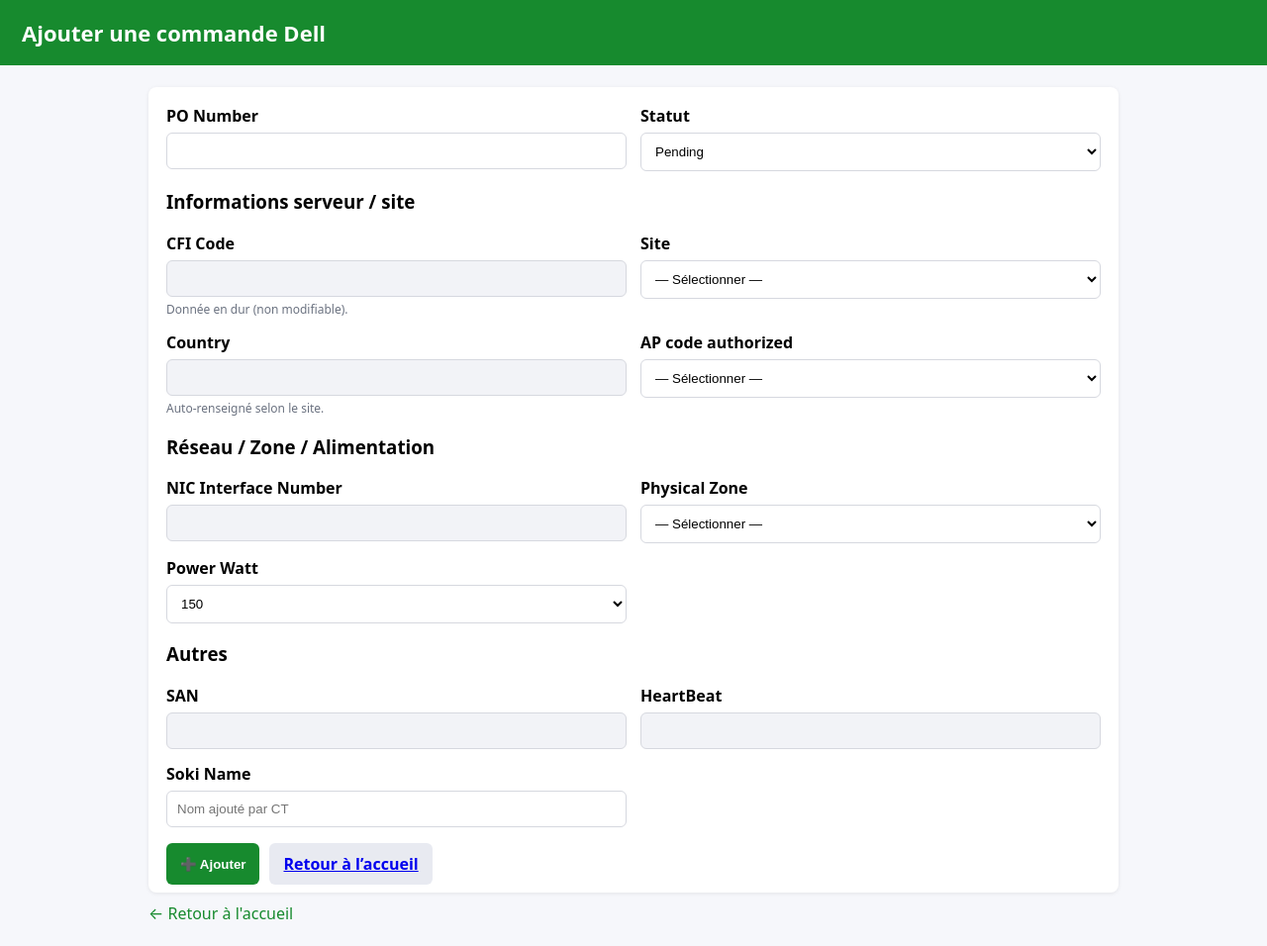
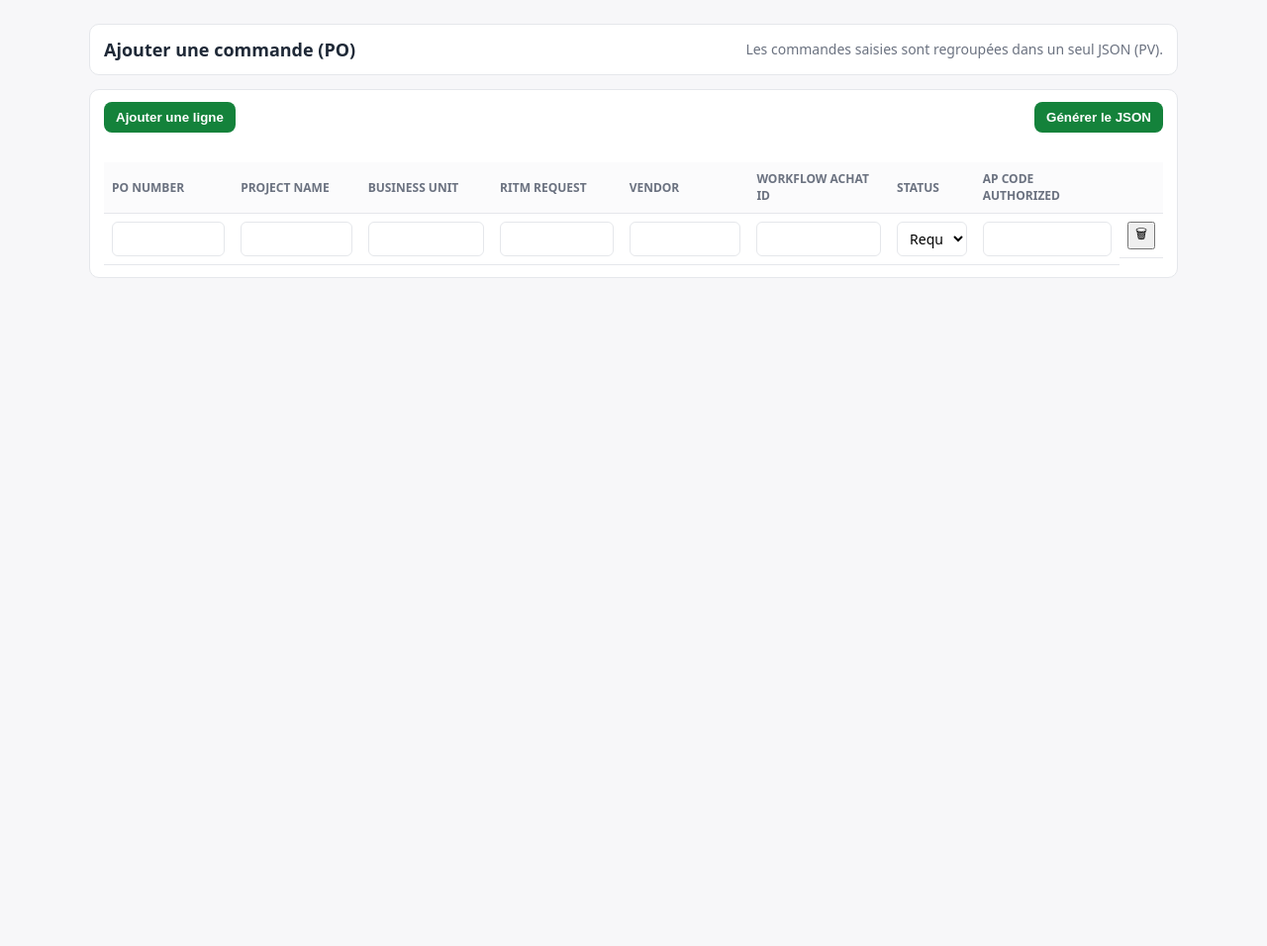
Before and after one commit to Selimyahyaoui/front, a FastAPI app: page /orders/add in a window 1280 px wide. Shown: the whole page at 99% size. After the commit the page ends 281 px from the top, so only its background shows below. Run offline with FastAPI, Linux system fonts and the light colour scheme; data that the repository does not hold is empty; parts of the project's set-up code (start-up, migrations or seed data) failed here and were passed over.

Commit message:
Update add_order.html

```diff
--- a/app/templates/add_order.html
+++ b/app/templates/add_order.html
@@ -1,171 +1,153 @@
-<!doctype html>
+<!DOCTYPE html>
 <html lang="fr">
 <head>
-  <meta charset="utf-8">
-  <title>Ajouter une commande Dell</title>
-  <meta name="viewport" content="width=device-width, initial-scale=1">
+  <meta charset="UTF-8" />
+  <title>Ajouter une commande (PO)</title>
+  <link rel="stylesheet" href="/static/style.css" />
+  <meta name="viewport" content="width=device-width, initial-scale=1" />
   <style>
-    body{font-family:system-ui,-apple-system,Segoe UI,Roboto,Ubuntu,"Helvetica Neue",Arial,sans-serif;background:#f6f7fb;margin:0}
-    header{background:#178a2e;color:#fff;padding:18px 22px;font-size:22px;font-weight:700}
-    .wrap{max-width:980px;margin:22px auto;padding:0 16px}
-    .card{background:#fff;border-radius:8px;box-shadow:0 1px 4px rgba(0,0,0,.08);padding:18px 18px 8px}
-    .grid{display:grid;grid-template-columns:1fr 1fr;gap:14px}
-    label{display:block;font-weight:600;margin-bottom:6px}
-    input[type=text],select{width:100%;box-sizing:border-box;padding:10px;border:1px solid #d6d8df;border-radius:6px;background:#fff}
-    input[disabled]{background:#f2f3f7;color:#7c7f8b}
-    .actions{margin-top:16px;display:flex;gap:10px}
-    .btn{padding:10px 14px;border-radius:6px;border:0;cursor:pointer;font-weight:600}
-    .btn-primary{background:#178a2e;color:#fff}
-    .btn-secondary{background:#e8eaf1}
-    .note{font-size:12px;color:#6b7280;margin-top:4px}
-    .alert{margin:14px 0;padding:12px;border-radius:6px}
-    .alert-ok{background:#e8f6ee;color:#115c22;border:1px solid #bfe6cb}
-    .alert-err{background:#fde8e8;color:#8b1e1e;border:1px solid #f5b5b5}
-    pre{background:#0f172a;color:#e2e8f0;padding:12px;border-radius:8px;overflow:auto}
-    a.back{display:inline-block;margin-top:10px;color:#178a2e;text-decoration:none}
+    :root{
+      --brand:#14823b; --ink:#1f2937; --muted:#6b7280; --bg:#f7f7f9;
+      --card:#fff; --border:#e5e7eb; --danger:#8a1d1d; --success:#116d37;
+      --success-bg:#e7f6ea; --danger-bg:#fdeaea;
+    }
+    html,body{margin:0;background:var(--bg);color:var(--ink);font:14px/1.45 system-ui,-apple-system,Segoe UI,Roboto,Ubuntu,"Helvetica Neue",Arial}
+    .shell{max-width:1100px;margin:24px auto;padding:0 16px}
+    .hero{display:flex;align-items:center;gap:12px;background:var(--card);border:1px solid var(--border);border-radius:10px;padding:12px 14px;margin-bottom:14px}
+    .hero h1{font-size:18px;margin:0}
+    .hint{color:var(--muted);margin-left:auto}
+    .alert{margin:12px 0;padding:10px 12px;border-radius:8px;border:1px solid transparent}
+    .alert.success{background:var(--success-bg);border-color:#cdebd7;color:var(--success)}
+    .alert.error{background:var(--danger-bg);border-color:#f5c2c2;color:var(--danger)}
+    .locked{background:#fff6d8;border:1px solid #f3e3a4;color:#5c4b00}
+    .card{background:var(--card);border:1px solid var(--border);border-radius:10px;padding:12px 14px}
+    .toolbar{display:flex;gap:10px;align-items:center;margin-bottom:10px}
+    .btn{border:0;background:var(--brand);color:#fff;border-radius:8px;padding:8px 12px;font-weight:600;cursor:pointer}
+    .btn:disabled{opacity:.6;cursor:not-allowed}
+    table{width:100%;border-collapse:separate;border-spacing:0}
+    thead th{position:sticky;top:0;background:#fbfbfc;border-bottom:1px solid var(--border);font-size:12px;text-transform:uppercase;color:var(--muted);padding:8px}
+    td{border-bottom:1px solid var(--border);padding:8px}
+    input,select{width:100%;box-sizing:border-box;border:1px solid var(--border);border-radius:6px;padding:6px 8px;background:#fff;font:inherit}
+    .row-actions{display:flex;gap:6px}
   </style>
+  <script>
+    // ----- dynamic rows -----
+    function newRow(data={}){
+      const tr = document.createElement('tr');
+      tr.className = 'order-row';
+      tr.innerHTML = `
+        <td><input name="po_number" value="${data.po_number||''}" required></td>
+        <td><input name="project_name" value="${data.project_name||''}" required></td>
+        <td><input name="business_unit" value="${data.business_unit||''}" required></td>
+        <td><input name="ritm_request" value="${data.ritm_request||''}" required></td>
+        <td><input name="vendor" value="${data.vendor||''}" required></td>
+        <td><input name="workflow_achat_id" type="number" step="1" min="0" value="${data.workflow_achat_id??''}" required></td>
+        <td>
+          <select name="status" required>
+            ${['Requested','Ordered','Shipped','Delivered'].map(s=>`<option ${data.status===s?'selected':''}>${s}</option>`).join('')}
+          </select>
+        </td>
+        <td><input name="ap_code_authorized" value="${data.ap_code_authorized||''}"></td>
+        <td class="row-actions">
+          <button type="button" onclick="removeRow(this)">🗑</button>
+        </td>`;
+      return tr;
+    }
+    function addRow(prefill){ document.querySelector('#rows').appendChild(newRow(prefill||{})); }
+    function removeRow(btn){ btn.closest('tr').remove(); updateSubmitState(); }
+
+    // ----- payload build -----
+    function collectAndSubmit(){
+      const rows = Array.from(document.querySelectorAll('.order-row'));
+      const orders = rows.map(r=>{
+        const get = n => r.querySelector(`[name="${n}"]`).value.trim();
+        const num = n => {
+          const v = r.querySelector(`[name="${n}"]`).value.trim();
+          return v==="" ? null : Number(v);
+        };
+        return {
+          po_number: get('po_number'),
+          project_name: get('project_name'),
+          business_unit: get('business_unit'),
+          ritm_request: get('ritm_request'),
+          vendor: get('vendor').toLowerCase(),   // règle historique: vendor en lowercase
+          workflow_achat_id: num('workflow_achat_id'),
+          status: get('status'),
+          ap_code_authorized: get('ap_code_authorized')
+        };
+      }).filter(o => o.po_number !== "");
+
+      document.getElementById('json_payload').value = JSON.stringify({orders});
+      return true;
+    }
+
+    function updateSubmitState(){
+      const anyRow = document.querySelectorAll('.order-row').length > 0;
+      document.getElementById('btn-submit').disabled = !anyRow;
+    }
+
+    document.addEventListener('DOMContentLoaded', ()=>{
+      if (!{{ 'true' if locked else 'false' }}){
+        addRow(); // start with one empty line
+        updateSubmitState();
+      }
+    });
+  </script>
 </head>
 <body>
-<header>Ajouter une commande Dell</header>
-<div class="wrap">
-
-  {% if message_ok %}
-    <div class="alert alert-ok">{{ message_ok }}</div>
-  {% endif %}
-  {% if message_error %}
-    <div class="alert alert-err">{{ message_error }}</div>
-  {% endif %}
-
-  <form method="post" action="/orders/add" class="card">
-    <div class="grid">
-      <div>
-        <label for="po_number">PO Number</label>
-        <input id="po_number" name="po_number" type="text" required>
-      </div>
-      <div>
-        <label for="status">Statut</label>
-        <select id="status" name="status">
-          <option value="Pending">Pending</option>
-          <option value="Approved">Approved</option>
-          <option value="Rejected">Rejected</option>
-        </select>
-      </div>
+  <div class="shell">
+    <div class="hero">
+      <h1>Ajouter une commande (PO)</h1>
+      <div class="hint">Les commandes saisies sont regroupées dans un seul JSON (PV).</div>
     </div>
 
-    <h3 style="margin-top:18px">Informations serveur / site</h3>
-    <div class="grid">
-      <div>
-        <label for="cfi_code">CFI Code</label>
-        <input id="cfi_code" name="cfi_code" type="text" value="" disabled>
-        <div class="note">Donnée en dur (non modifiable).</div>
+    {% if message_ok %}<div class="alert success">{{ message_ok }}</div>{% endif %}
+    {% if message_error %}<div class="alert error">{{ message_error }}</div>{% endif %}
+
+    {% if locked %}
+      <div class="alert locked">
+        Un fichier <strong>orders.json</strong> existe déjà sur le PV (traitement en cours).
+        L’interface est verrouillée jusqu’à suppression via <code>DELETE /orders/json</code>.
       </div>
+    {% endif %}
 
-      <div>
-        <label for="site_id">Site</label>
-        <select id="site_id" name="site_id" required>
-          <option value="">— Sélectionner —</option>
-          {% for s in sites %}
-          <option value="{{ s.id }}" data-country="{{ s.country }}">{{ s.label }}</option>
-          {% endfor %}
-        </select>
-      </div>
+    <div class="card">
+      <form method="post" action="/orders/add" onsubmit="return collectAndSubmit()">
+        <input type="hidden" id="json_payload" name="json_payload" value="">
+        <div class="toolbar">
+          <button type="button" class="btn" onclick="addRow()" {% if locked %}disabled{% endif %}>Ajouter une ligne</button>
+          <div style="flex:1"></div>
+          <button id="btn-submit" class="btn" {% if locked %}disabled{% endif %}>Générer le JSON</button>
+        </div>
 
-      <div>
-        <label for="country">Country</label>
-        <input id="country" name="country" type="text" value="" disabled>
-        <div class="note">Auto-renseigné selon le site.</div>
-      </div>
+        <div style="overflow:auto; max-height:70vh">
+          <table>
+            <thead>
+              <tr>
+                <th>PO Number</th>
+                <th>Project Name</th>
+                <th>Business Unit</th>
+                <th>RITM Request</th>
+                <th>Vendor</th>
+                <th>Workflow Achat ID</th>
+                <th>Status</th>
+                <th>AP Code Authorized</th>
+                <th></th>
+              </tr>
+            </thead>
+            <tbody id="rows">
+              {% if locked %}
+              <!-- When locked, show nothing editable -->
+              {% endif %}
+            </tbody>
+          </table>
+        </div>
+      </form>
+    </div>
+  </div>
 
-      <div>
-        <label for="ap_code">AP code authorized</label>
-        <select id="ap_code" name="ap_code">
-          <option value="">— Sélectionner —</option>
-          {% for code in ap_codes %}
-          <option value="{{ code }}">{{ code }}</option>
-          {% endfor %}
-        </select>
-      </div>
-    </div>
-
-    <h3 style="margin-top:18px">Réseau / Zone / Alimentation</h3>
-    <div class="grid">
-      <div>
-        <label for="nic_interface_number">NIC Interface Number</label>
-        <input id="nic_interface_number" name="nic_interface_number" type="text" value="" disabled>
-      </div>
-
-      <div>
-        <label for="physical_zone">Physical Zone</label>
-        <select id="physical_zone" name="physical_zone">
-          <option value="">— Sélectionner —</option>
-          {% for z in physical_zones %}
-          <option value="{{ z }}">{{ z }}</option>
-          {% endfor %}
-        </select>
-      </div>
-
-      <div>
-        <label for="power_watt">Power Watt</label>
-        <select id="power_watt" name="power_watt">
-          {% for w in power_watts %}
-          <option value="{{ w }}">{{ w }}</option>
-          {% endfor %}
-        </select>
-      </div>
-    </div>
-
-    <h3 style="margin-top:18px">Autres</h3>
-    <div class="grid">
-      <div>
-        <label for="san">SAN</label>
-        <input id="san" name="san" type="text" value="" disabled>
-      </div>
-      <div>
-        <label for="heartbeat">HeartBeat</label>
-        <input id="heartbeat" name="heartbeat" type="text" value="" disabled>
-      </div>
-      <div>
-        <label for="soki_name">Soki Name</label>
-        <input id="soki_name" name="soki_name" type="text" placeholder="Nom ajouté par CT">
-      </div>
-    </div>
-
-    <div class="actions">
-      <button class="btn btn-primary" type="submit">➕ Ajouter</button>
-      <a class="btn btn-secondary" href="/">Retour à l’accueil</a>
-    </div>
-
-    {% if order_json %}
-      <h3 style="margin-top:18px">Prévisualisation JSON</h3>
-      <pre>{{ order_json | tojson(indent=2) }}</pre>
-    {% endif %}
-  </form>
-
-  <a class="back" href="/">← Retour à l'accueil</a>
-</div>
-
-<script>
-  // Auto-fill Country when Site changes – using embedded data-attr or AJAX
-  const siteSelect = document.getElementById('site_id');
-  const countryInput = document.getElementById('country');
-
-  async function updateCountry() {
-    const opt = siteSelect.options[siteSelect.selectedIndex];
-    const fromAttr = opt ? opt.getAttribute('data-country') : '';
-    if (fromAttr) { countryInput.value = fromAttr; return; }
-
-    const id = siteSelect.value;
-    if (!id) { countryInput.value = ''; return; }
-    try {
-      const res = await fetch(`/orders/site-info?site_id=${encodeURIComponent(id)}`);
-      if (res.ok) {
-        const data = await res.json();
-        countryInput.value = data.country || '';
-      }
-    } catch(_) {}
-  }
-  siteSelect.addEventListener('change', updateCountry);
-  updateCountry();
-</script>
+  {% if not locked %}
+  <script>updateSubmitState()</script>
+  {% endif %}
 </body>
 </html>
```
